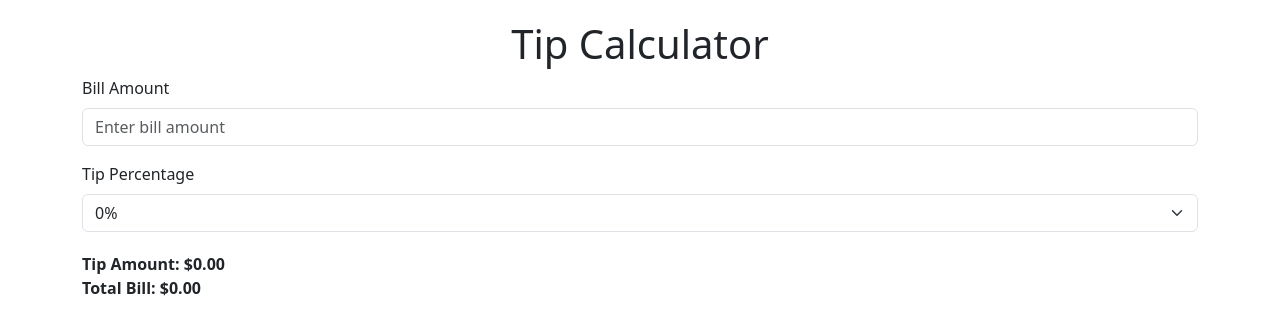
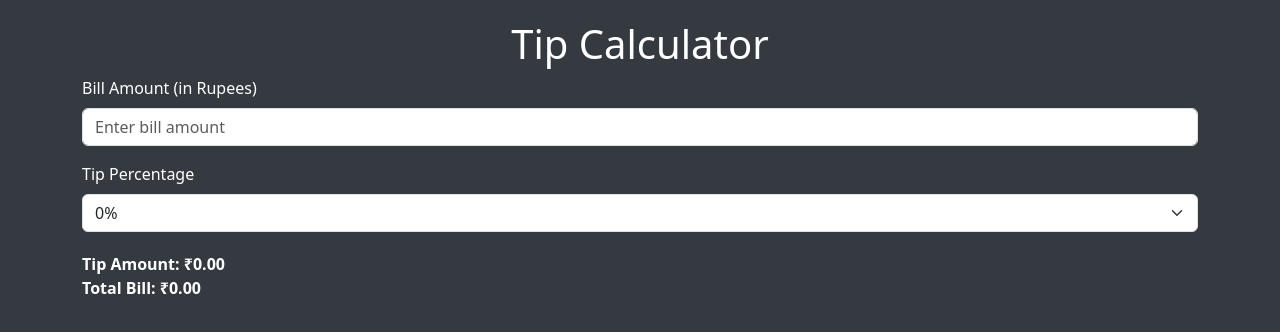
Before and after one commit to Anmolsarrafbest/bill, a plain HTML site: page index.html in a window 1280 px wide. Drawn offline with nearby package versions, Linux system fonts and the light colour scheme.

Commit message:
Update application (Round 2)

```diff
--- a/index.html
+++ b/index.html
@@ -8,6 +8,8 @@
     <style>
         body {
             padding: 20px;
+            background-color: #343a40; /* Added dark background */
+            color: white; /* Changed text color for better visibility */
         }
         #result {
             margin-top: 20px;
@@ -19,7 +21,7 @@
     <div class="container">
         <h1 class="text-center">Tip Calculator</h1>
         <div class="mb-3">
-            <label for="billAmount" class="form-label">Bill Amount</label>
+            <label for="billAmount" class="form-label">Bill Amount (in Rupees)</label> <!-- Updated label to reflect currency change -->
             <input type="number" id="billAmount" class="form-control" placeholder="Enter bill amount" min="0" step="0.01">
         </div>
         <div class="mb-3">
@@ -33,8 +35,8 @@
             </select>
         </div>
         <div id="result">
-            Tip Amount: $<span id="tipAmount">0.00</span><br>
-            Total Bill: $<span id="totalBill">0.00</span>
+            Tip Amount: ₹<span id="tipAmount">0.00</span><br> <!-- Changed currency symbol to Rupees -->
+            Total Bill: ₹<span id="totalBill">0.00</span> <!-- Changed currency symbol to Rupees -->
         </div>
     </div>
     <script>
```
